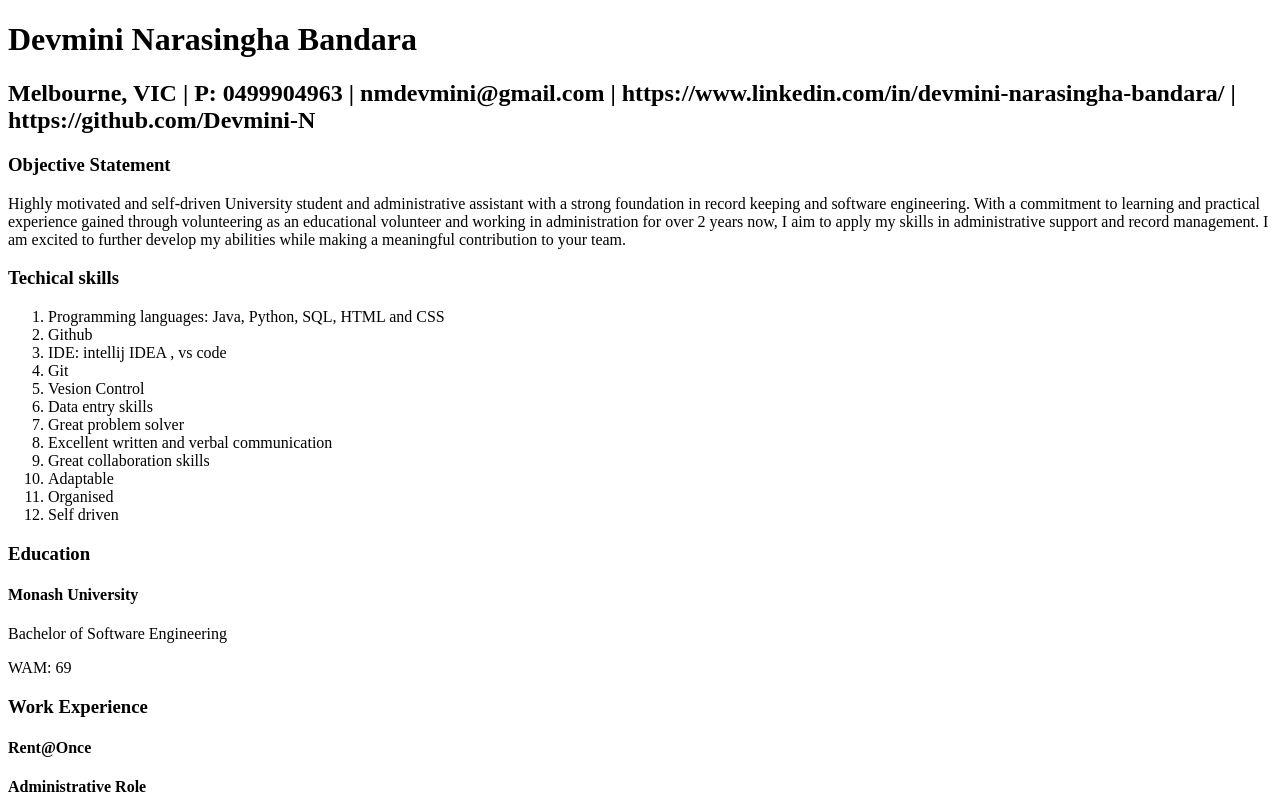
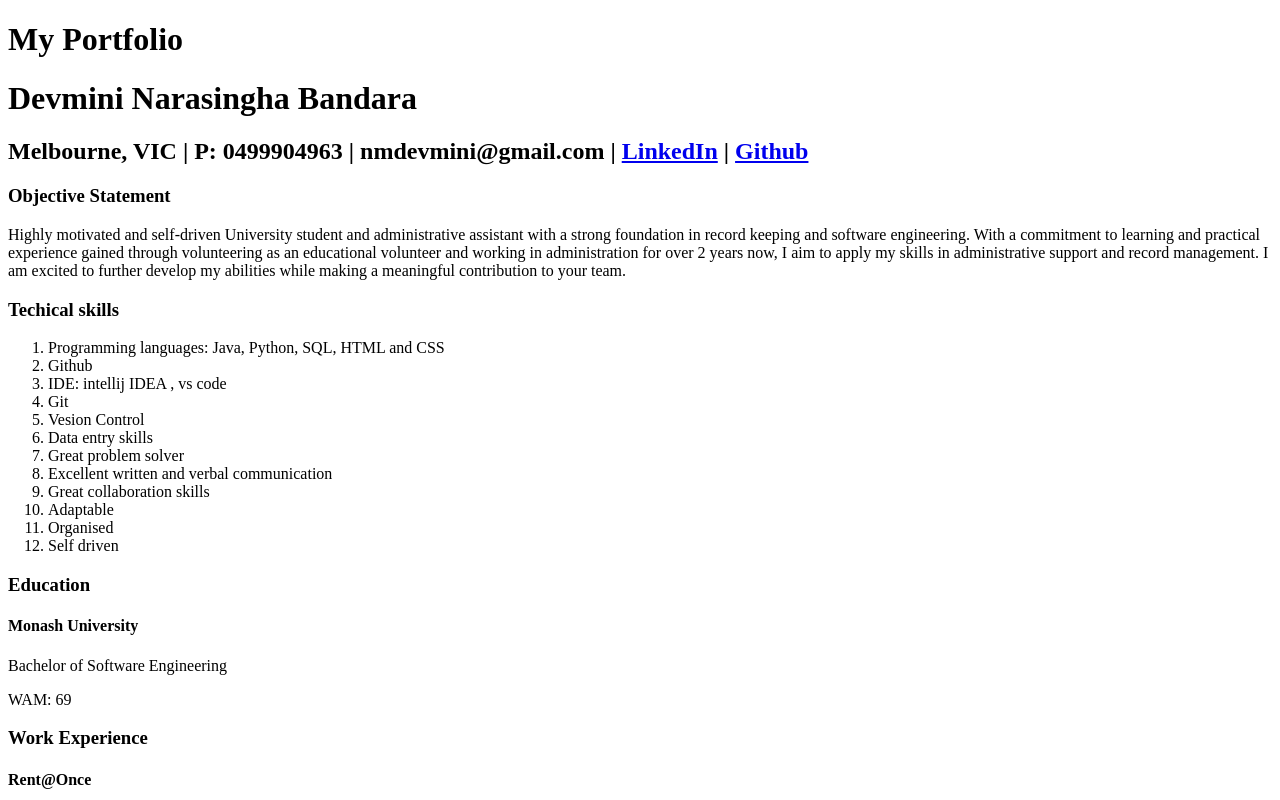
Before and after one commit to Devmini-N/first_html_project, a plain HTML site: page test-site/index.html in a window 1280 px wide. Shown: the top 800 px of the page. Drawn offline with Linux system fonts and the light colour scheme.

Commit message:
moved index.html to test-site folder and added links to linkedIn and github page

```diff
--- a/index.html
+++ b/test-site/index.html
@@ -3,11 +3,20 @@
 <head>
     <meta charset="UTF-8">
     <meta name="viewport" content="width=device-width, initial-scale=1.0">
-    <title>Document</title>
+    <title>Skill Building Project</title>
+    <link rel="stylesheet" href="../styles/styles.css">
 </head>
 <body>
+    <header>
+        <h1>My Portfolio</h1>
+    </header>
     <h1>Devmini Narasingha Bandara</h1>
-    <h2> Melbourne, VIC | P: 0499904963 | nmdevmini@gmail.com | https://www.linkedin.com/in/devmini-narasingha-bandara/ | https://github.com/Devmini-N  </h2>
+    <h2>Melbourne, VIC | P: 0499904963 | nmdevmini@gmail.com |
+        <a href="https://www.linkedin.com/in/devmini-narasingha-bandara/"
+           title="Devmini-N's LinkedIn page">LinkedIn</a> |
+        <a href="https://github.com/Devmini-N"
+           title="Devmini-N's Github Projects">Github</a>
+    </h2>
     <h3>Objective Statement</h3>
     <p>
         Highly motivated and self-driven University student and administrative assistant with a strong foundation in record keeping and software engineering. With a commitment to learning and practical experience gained through volunteering as an educational volunteer and working in administration for over 2 years now, I aim to apply my skills in administrative support and record management. I am excited to further develop my abilities while making a meaningful contribution to your team.
```
